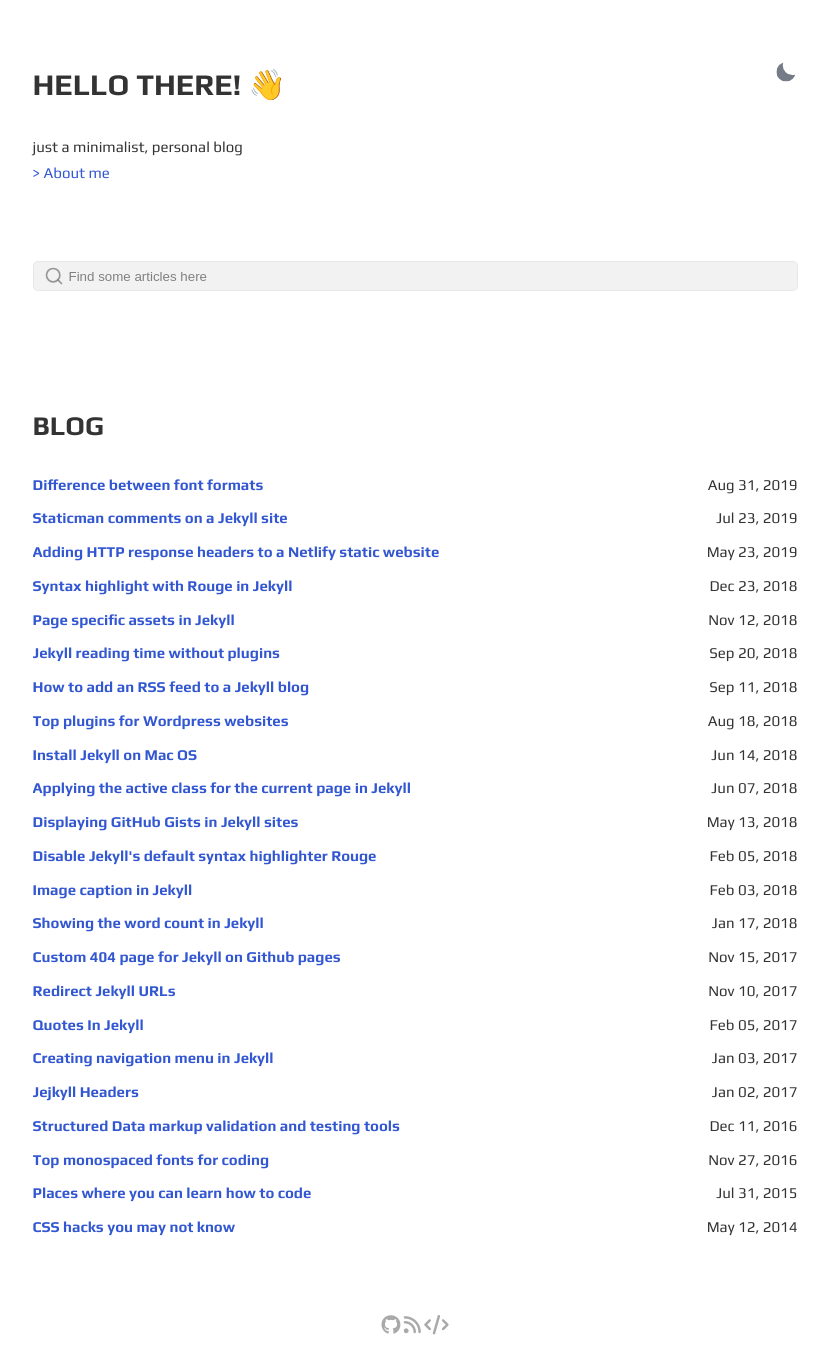
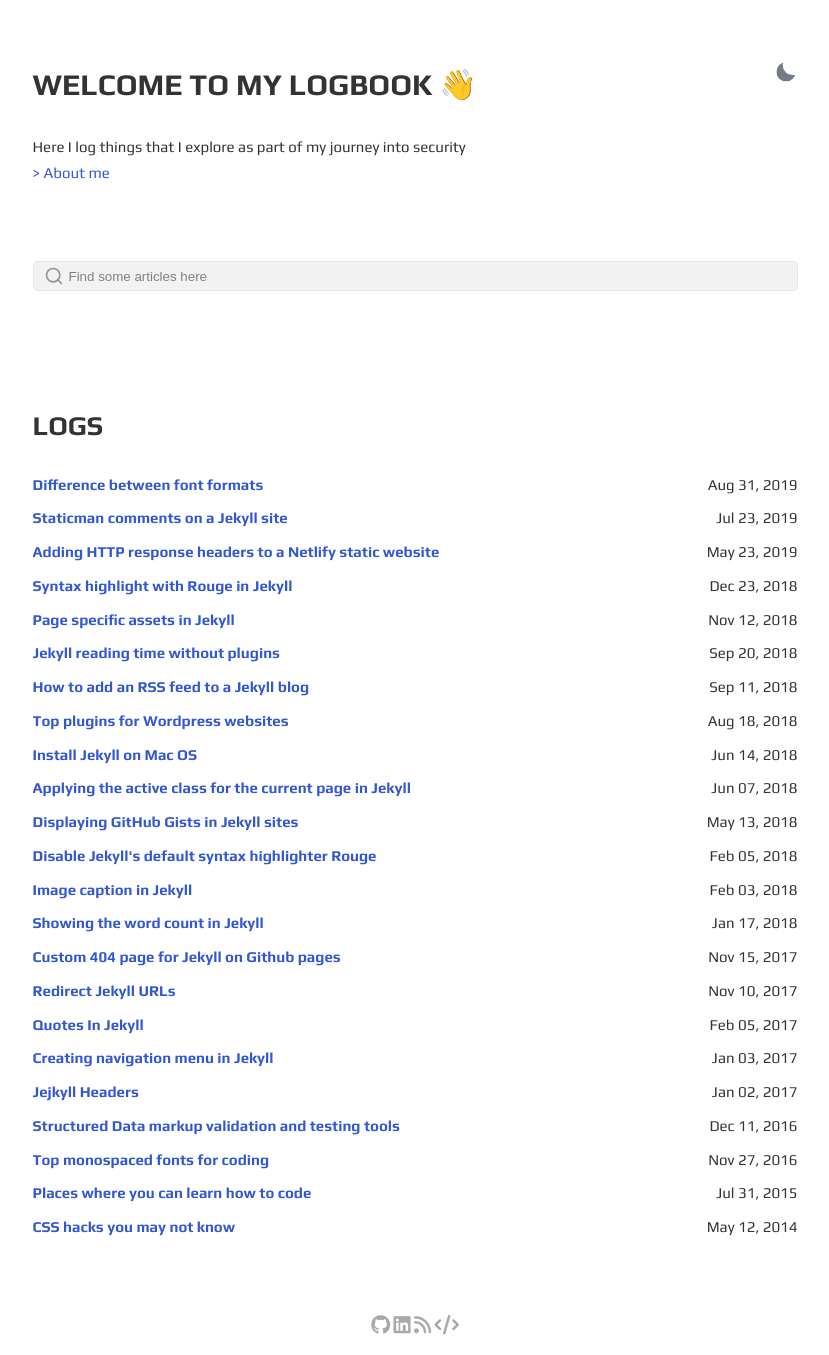
Before and after one commit to h0x0er/h0x0er.github.io, a Jekyll site: the page built from index.html, in a window 1280 px wide. Shown: the whole page, without its empty margins (225-1054 px from the left). Built offline with Jekyll 4.4.1, drawn with Linux system fonts in a browser that asks for light colours.

Commit message:
custom modifications

```diff
--- a/_config.yml
+++ b/_config.yml
@@ -1,32 +1,32 @@
-site: Gesko
-title: Gesko
-greetings: Hello there! 👋
+site: h0x0er
+title: h0x0er
+greetings: Welcome to my LogBook 👋
 description: >-
-  just a minimalist, personal blog
+  Here I log things that I explore as part of my journey into security
 lang: en-US
-timezone:  Europe/Rome
-repo: https://github.com/DavideBri/Gesko # site repo [optional]
+timezone:  Asia/Kolkata
+repo: https://github.com/h0x0er/blog # site repo [optional]
 data-theme: dark # default theme "dark" | "light"
-discus-identifier: powex # replace with your disqus shortname
+# discus-identifier: powex # replace with your disqus shortname
 comments-enabled: false # true to enable disqus comments, false to hide them
 
 author:
-  name: gesko
-  bio: just a minimalist, personal blog
+  name: h0x0er
+  bio: Learning Security
   userpicture:
-  username: # general username
-  github: DavideBri # github username
+  username: h0x0er # general username
+  github: h0x0er # github username
   twitter: # twitter username
   mastodon: # mastodon profile (ex. mastodon.social/@my_username)
-  linkedin: # linkedin profile
-  email: your-email@email.com # email adress
+  linkedin: https://www.linkedin.com/in/jatin-kumar-0a3755168/# linkedin profile
+  email: jatink843[at]protonmail[dot]com # email adress
 
 # Font Settings
 googlewebfonts: family=Play:wght@400;700&family=Source+Code+Pro:ital,wght@0,200;0,300;0,400;0,600;0,700;0,900;1,300;1,400;1,500;1,600;1,700;1,900
 
 # URL settings
-url: "https://DavideBri.github.io" # Domain Name of host. [username].github.io for github pages
-baseurl: "/Gesko" # sub folder for jekyll site. only if jekyll site not in root of host. leave blank if not wishd. always add / in front.
+url: "https://h0x0er.github.io" # Domain Name of host. [username].github.io for github pages
+baseurl: "" # sub folder for jekyll site. only if jekyll site not in root of host. leave blank if not wishd. always add / in front.
 permalink: pretty
 
 # local
--- a/_includes/head.html
+++ b/_includes/head.html
@@ -1,7 +1,7 @@
 <head>
   <meta charset="UTF-8">
   <meta name="viewport" content="width=device-width, initial-scale=1.0">
-  <meta name="description" content="Discover a clean and straightforward Jekyll blogging theme with our simple and minimal template. Github Pages ready, user-friendly design, easy to set up and low maintenance, letting you focus on creating content.">
+  <meta name="description" content="journey into security.">
   <link rel="stylesheet" href="{{ site.url }}{{ site.baseurl }}/assets/css/syntax.css">
   <link rel="preconnect" href="https://cdnjs.cloudflare.com">
   <link rel="stylesheet" href="https://cdnjs.cloudflare.com/ajax/libs/font-awesome/6.4.0/css/all.min.css">
--- a/_layouts/default.html
+++ b/_layouts/default.html
@@ -6,15 +6,15 @@
 <html lang="en">
 {% include head.html %}
  <!-- Global site tag (gtag.js) - Google Analytics -->
- <script async src="https://www.googletagmanager.com/gtag/js?id=G-3EP7KLCYVP"></script>
+ <!-- <script async src="https://www.googletagmanager.com/gtag/js?id="></script>
  <script>
    window.dataLayer = window.dataLayer || [];
    function gtag() { dataLayer.push(arguments); }
    gtag('js', new Date());
 
-   gtag('config', 'G-3EP7KLCYVP');
+   gtag('config', '');
  </script>
-
+ -->
 
 
 
--- a/index.html
+++ b/index.html
@@ -36,7 +36,7 @@
 </div>
 
 <section class="posts" id="Blog">
-    <h2>BLOG</h2>
+    <h2>LOGS</h2>
     <ul>
         {% for post in site.posts %}
         <li>
```
Also changed, not shown: about.html (+12 -18 lines), Gemfile.lock.
